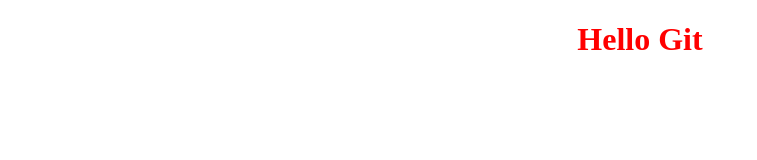
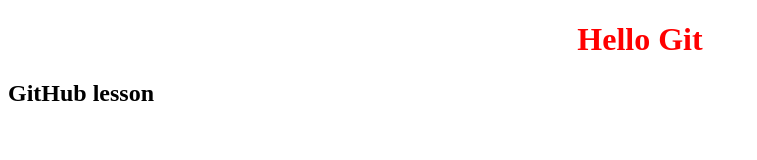
Before and after one commit to gloriatoth/plus-6-weather-app, a plain HTML site: page index.html in a window 1280 px wide. Shown: the whole page, without its empty margins (0-757 px from the left). Drawn offline with Linux system fonts and the light colour scheme.

Commit message:
Added h2

```diff
--- a/index.html
+++ b/index.html
@@ -9,6 +9,7 @@
   </head>
   <body>
     <h1>Hello Git</h1>
+    <h2>GitHub lesson</h2>
     <script src="script.js"></script>
   </body>
 </html>
```
